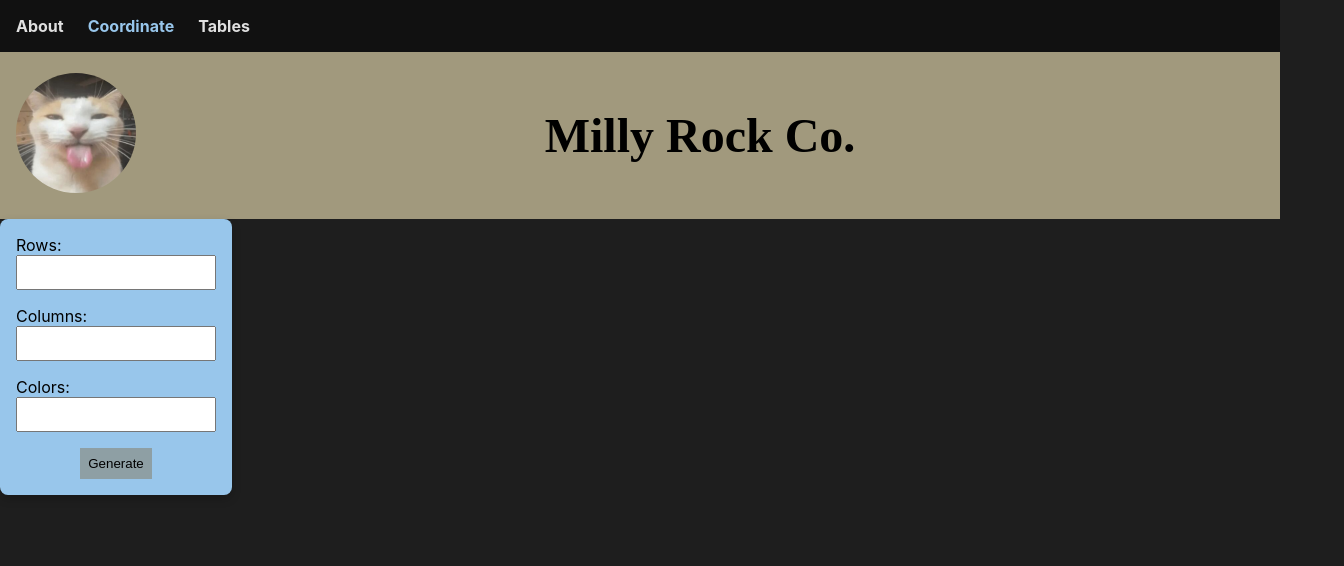
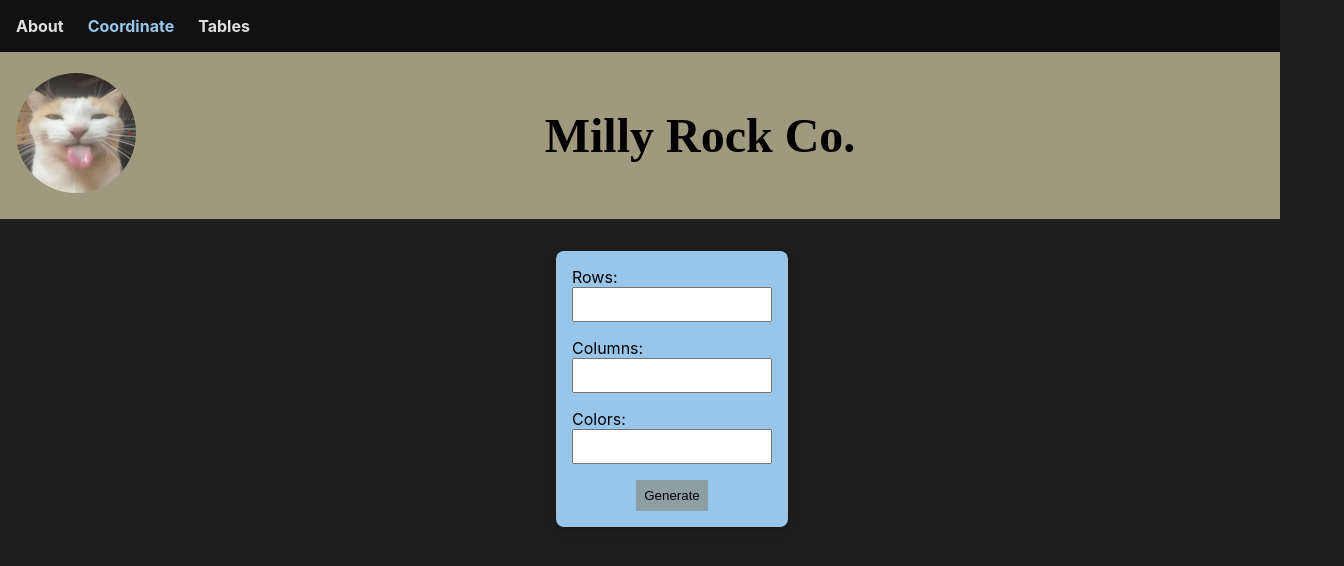
Before and after one commit to lavelle3/Color-Coordinate, an Angular app: page /coordinate in a window 1280 px wide. Shown: the top 566 px of the page, 1344 px wide, since content can reach past the window. Built offline with nearby package versions, Linux system fonts and the light colour scheme.

Commit message:
make error message an alert popup

```diff
--- a/src/app/pages/coordinate/coordinate.component.css
+++ b/src/app/pages/coordinate/coordinate.component.css
@@ -22,9 +22,10 @@
 
   form {
     display: flex;
+    flex-wrap: wrap;
     flex-direction: column;
     gap: 1rem;
-    width: 250px;
+    width: 200px;
     padding: 1rem;
     background-color: #98c6eb;
     border-radius: 8px;
@@ -32,11 +33,19 @@
     justify-content: center;
   }
 
-  form {
+.form-container {
     display: flex;
     flex-direction: column;
-    gap: 1rem;
-    width: 200px;
+    align-items: center;
+    justify-content: center;
+    width: 100%;
+    padding: 2rem;
+}
+
+.error {
+    color: red;
+    font-size: 0.8rem;
+    margin-top: 0.5rem;
 }
 
 input {
--- a/src/app/pages/coordinate/coordinate.component.html
+++ b/src/app/pages/coordinate/coordinate.component.html
@@ -7,34 +7,35 @@
   </div>
 </section>
 <section class="form-container">
-  <form (ngSubmit)="onSubmit(colorForm)" #colorForm="ngForm">
+  <form (ngSubmit)="onSubmit(colorForm)" #colorForm="ngForm" novalidate>
     <label class="form-label">
       Rows:
-      <input type="number" name="rows" ngModel min="1" max="1000" required #rows="ngModel" />
-      <div *ngIf="rows.invalid && rows.touched">
-        Error: please enter a value between 1-1000 for Rows.
+      <input type="number" name="rows" ngModel min="1" max="1000" required #rows="ngModel" class="form-input" />
+      <div class="error" *ngIf="rows.invalid && rows.touched">
+        Please enter a row number between 1 and 1000.
       </div>
     </label>
     <label class="form-label">
       Columns:
-      <input type="number" name="columns" ngModel min="1" max="702" required #columns="ngModel" />
-      <div *ngIf="columns.invalid && columns.touched">
-        Error: please enter a value between 1-702 for Columns.
+      <input type="number" name="columns" ngModel min="1" max="702" required #columns="ngModel" class="form-input" />
+      <div class="error" *ngIf="columns.invalid && columns.touched">
+        Please enter a column number between 1 and 702.
       </div>
     </label>
     <label class="form-label">
       Colors:
-      <input type="number" name="colors" ngModel min="1" max="10" required #colors="ngModel" />
-      <div *ngIf="colors.invalid && colors.touched">
-        Error: please enter a value between 1-10 for Colors.
+      <input type="number" name="colors" ngModel min="1" max="10" required #colors="ngModel" class="form-input" />
+      <div class="error" *ngIf="colors.invalid && colors.touched">
+        Please enter a color quantity between 1 and 10.
       </div>
     </label>
-    <button type="submit">Generate</button>
+    <button type="submit" >Generate</button>
   </form>
-  <div *ngIf="errorMessage" class="error-message">
+
+  <div *ngIf="errorMessage" class="error-message" role="alert">
     {{ errorMessage }}
   </div>
-  <div *ngIf="successMessage" class="success-message">
+  <div *ngIf="successMessage" class="success-message" role="status">
     {{ successMessage }}
   </div>
 </section>
--- a/src/app/pages/coordinate/coordinate.component.ts
+++ b/src/app/pages/coordinate/coordinate.component.ts
@@ -24,6 +24,9 @@ export class CoordinateComponent {
     ) {
       this.successMessage = '';
       this.errorMessage = 'Error: One or more values are out of range.';
+      if(this.errorMessage !== '') {
+        alert(this.errorMessage);
+      }
       return;
     }
 
```
Lines whose indentation alone changed are shown as unchanged.
